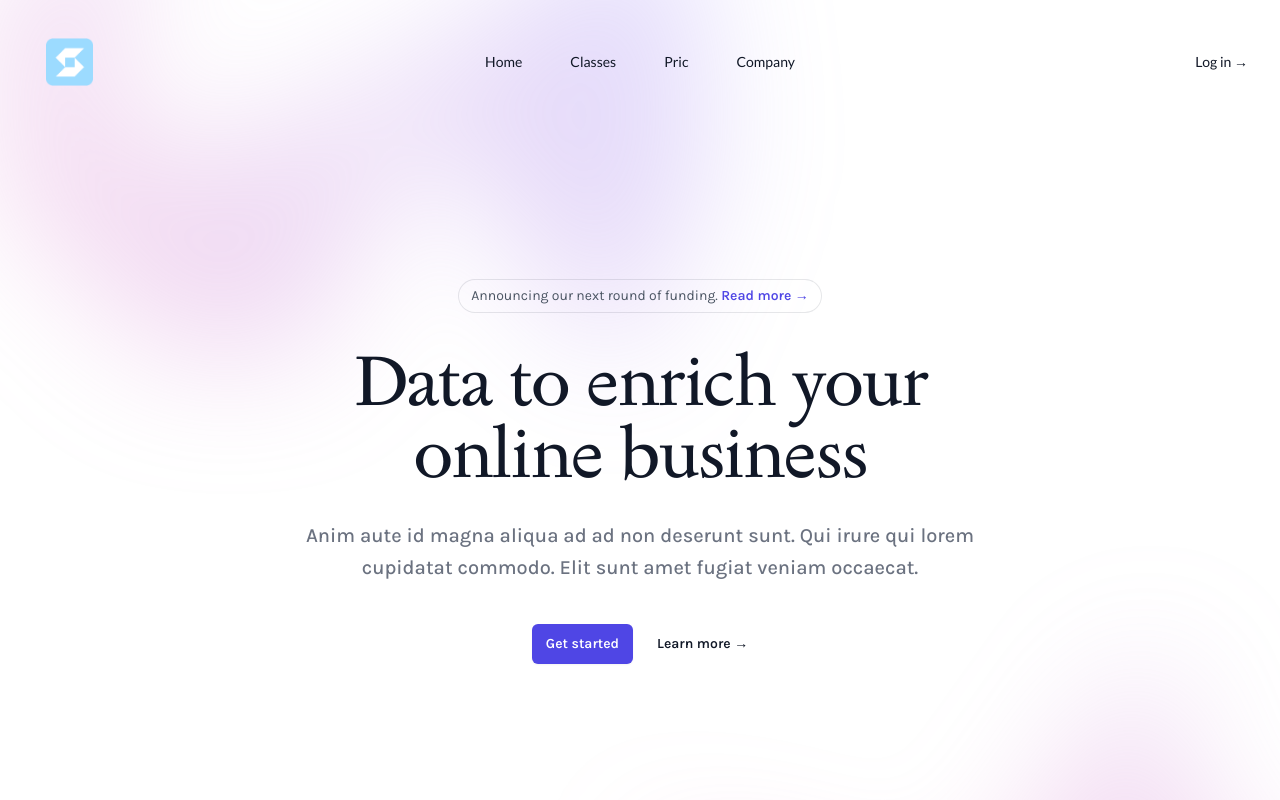
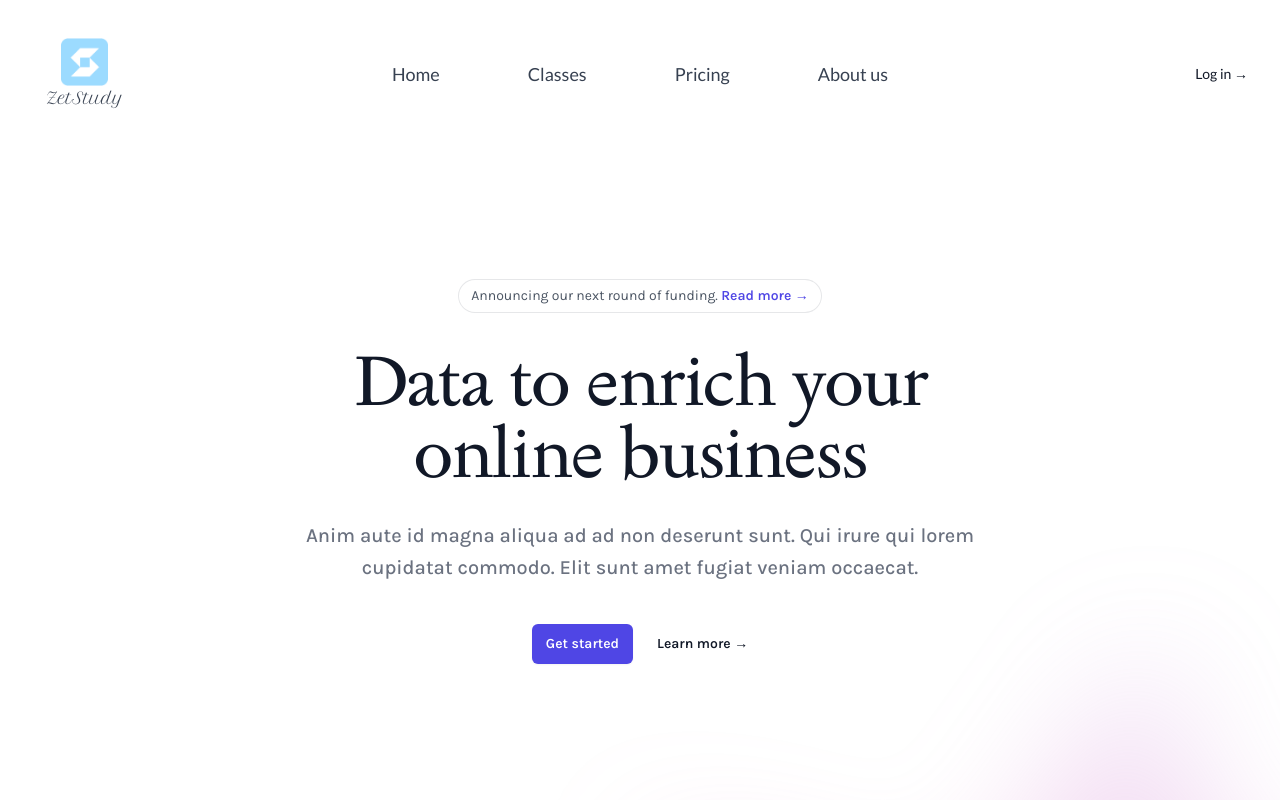
Before and after one commit to ngokhoa1202/e-commerce-frontend, a Next.js app: page / in a window 1280 px wide. Shown: the top 800 px of the page. Built offline with nearby package versions, Linux system fonts and the light colour scheme.

Commit message:
Fix nav bar and create new common components

```diff
--- a/src/app/_components/Header.tsx
+++ b/src/app/_components/Header.tsx
@@ -9,8 +9,8 @@ import { Bars3Icon, XMarkIcon } from '@heroicons/react/24/outline';
 const navigation = [
   { name: 'Home', href: '#' },
   { name: 'Classes', href: '#' },
-  { name: 'Pric', href: '#' },
-  { name: 'Company', href: '#' },
+  { name: 'Pricing', href: '#' },
+  { name: 'About us', href: '#' },
 ]
 
 export default function Header(): JSX.Element {
@@ -24,28 +24,33 @@ export default function Header(): JSX.Element {
           <a href="#" className="-m-1.5 p-5">
             <span className="sr-only"></span>
             <Image
-              alt=""
+              alt="ZetStudy brand logo"
               src="/Logo.png"
-              className="h-12 w-auto rounded"
+              className="h-12 w-auto rounded justify-self-center hover:shadow-small"
               width={48}
               height={48}
               loading="lazy"
             />
+            <span className="brand-name text-">ZetStudy</span>
           </a>
         </div>
         <div className="flex lg:hidden">
           <button
             type="button"
             onClick={() => setMobileMenuOpen(true)}
-            className="-m-2.5 inline-flex items-center justify-center rounded-md p-2.5 text-gray-700"
+            className="-m-2.5 inline-flex items-center justify-center rounded-md p-2.5 text-gray-800"
           >
             <span className="sr-only">Open main menu</span>
             <Bars3Icon aria-hidden="true" className="h-6 w-6" />
           </button>
         </div>
-        <div className="hidden lg:flex lg:gap-x-12">
+        <div className="lg:flex lg:gap-x-12">
           {navigation.map((item) => (
-            <a key={item.name} href={item.href} className="text-sm/6 font-semibold text-gray-900">
+            <a key={item.name} href={item.href}
+            className="text-lg font-semibold text-gray-700 px-5 py-2 rounded-md
+              hover:bg-blue-600 hover:text-gray-200 active:bg-blue-700 active:text-gray-100
+              hover:shadow-lg active:shadow-lg
+              ">
               {item.name}
             </a>
           ))}
--- a/src/app/_components/HeroSection.tsx
+++ b/src/app/_components/HeroSection.tsx
@@ -7,18 +7,7 @@ export default function HeroSection(): JSX.Element {
     <div className="bg-white">
 
       <div className="relative isolate px-6 pt-14 lg:px-8">
-        <div
-          aria-hidden="true"
-          className="absolute inset-x-0 -top-40 -z-10 transform-gpu overflow-hidden blur-3xl sm:-top-80"
-        >
-          <div
-            style={{
-              clipPath:
-                'polygon(74.1% 44.1%, 100% 61.6%, 97.5% 26.9%, 85.5% 0.1%, 80.7% 2%, 72.5% 32.5%, 60.2% 62.4%, 52.4% 68.1%, 47.5% 58.3%, 45.2% 34.5%, 27.5% 76.7%, 0.1% 64.9%, 17.9% 100%, 27.6% 76.8%, 76.1% 97.7%, 74.1% 44.1%)',
-            }}
-            className="relative left-[calc(50%-11rem)] aspect-[1155/678] w-[36.125rem] -translate-x-1/2 rotate-[30deg] bg-gradient-to-tr from-[#ff80b5] to-[#9089fc] opacity-30 sm:left-[calc(50%-30rem)] sm:w-[72.1875rem]"
-          />
-        </div>
+
         <div className="mx-auto max-w-2xl py-32 sm:py-48 lg:py-56">
           <div className="hidden sm:mb-8 sm:flex sm:justify-center">
             <div className="relative rounded-full px-3 py-1 text-sm/6 text-gray-600 ring-1 ring-gray-900/10 hover:ring-gray-900/20">
--- a/src/app/globals.css
+++ b/src/app/globals.css
@@ -3,27 +3,18 @@
 @tailwind utilities;
 
 :root {
-  --background: #ffffff;
-  --foreground: #171717;
+
 }
 
-@media (prefers-color-scheme: dark) {
-  :root {
-    --background: #0a0a0a;
-    --foreground: #ededed;
-  }
-}
-
-body {
-  color: var(--foreground);
-  background: var(--background);
-  font-family: var(--font-karla), Arial, sans-serif;
-}
 
 /**********************************************
 **********TYPOGRAPHY***************************
 ***********************************************
 */
+body {
+  font-family: var(--font-karla), Arial, sans-serif;
+}
+
 h1 {
   font-family: var(--font-sedan);
 }
@@ -35,3 +26,14 @@ h2 {
 nav a {
   font-family: var(--font-lato);
 }
+
+.brand-name {
+  font-family: var(--font-petit-formal);
+  font-weight: 800;
+  font-style: normal;
+}
+
+/**********************************************
+**********COLOR***************************
+***********************************************
+*/
--- a/src/app/layout.tsx
+++ b/src/app/layout.tsx
@@ -3,6 +3,12 @@ import localFont from "next/font/local";
 import "./globals.css";
 import { NextFontWithVariable } from "next/dist/compiled/@next/font";
 import Header from "./_components/Header";
+
+const petitFormalScript: NextFontWithVariable = localFont({
+  src: "./fonts/PetitFormalScript-Regular.ttf",
+  variable: "--font-petit-formal",
+  weight: "100 900",
+});
 
 const lato: NextFontWithVariable = localFont({
   src: "./fonts/Lato-Regular.ttf",
@@ -22,8 +28,8 @@ const sedan: NextFontWithVariable = localFont({
 });
 
 export const metadata: Metadata = {
-  title: "Create Next App",
-  description: "Generated by create next app",
+  title: "ZetStudy",
+  description: "Invest in your future",
 };
 
 export default function RootLayout({
@@ -34,7 +40,7 @@ export default function RootLayout({
   return (
     <html lang="en">
       <body
-        className={`${sedan.variable} ${karla.variable} ${lato.variable} antialiased`}
+        className={`${sedan.variable} ${karla.variable} ${lato.variable} ${petitFormalScript.variable} antialiased bg-blue-50 text-gray-700`}
       >
         <Header />
         {children}
```
Also changed, not shown: src/app/_components/NavBar.tsx (added, +8 -0 lines), src/app/fonts/PetitFormalScript-Regular.ttf (added).
